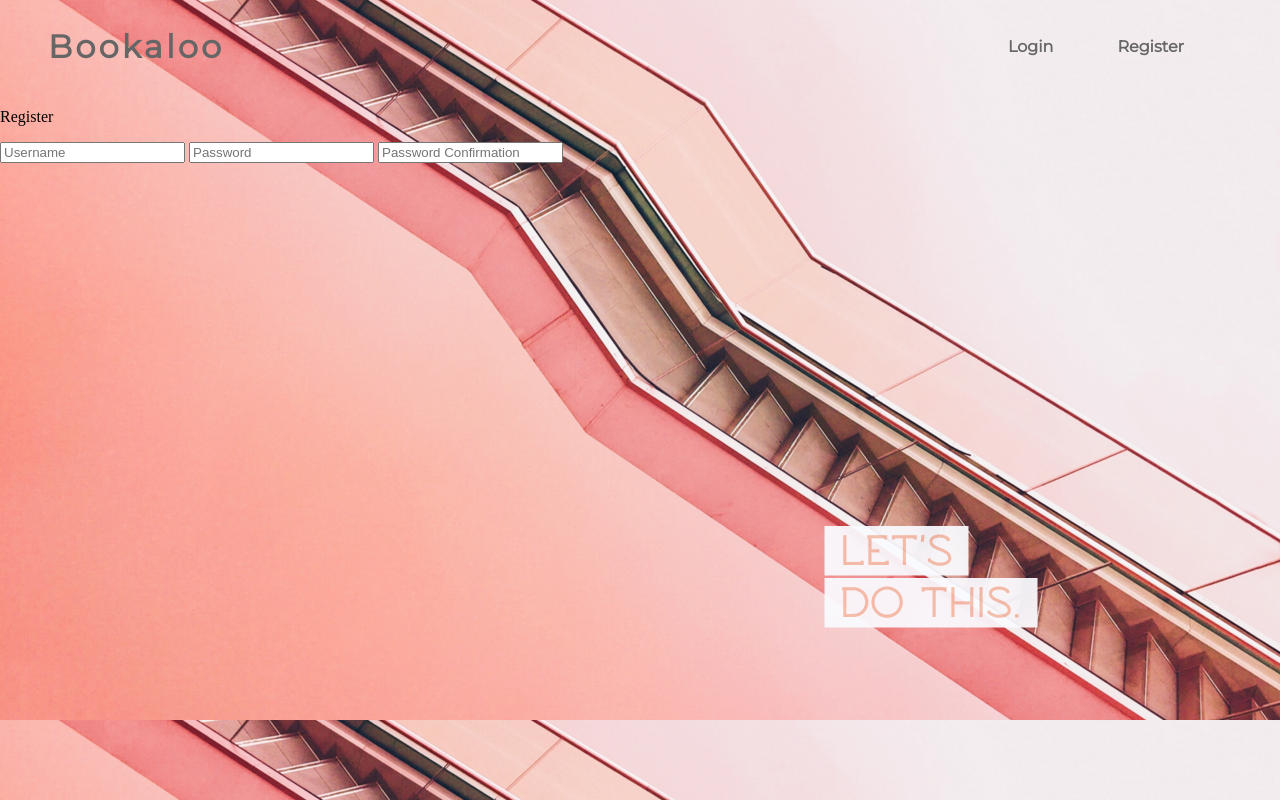
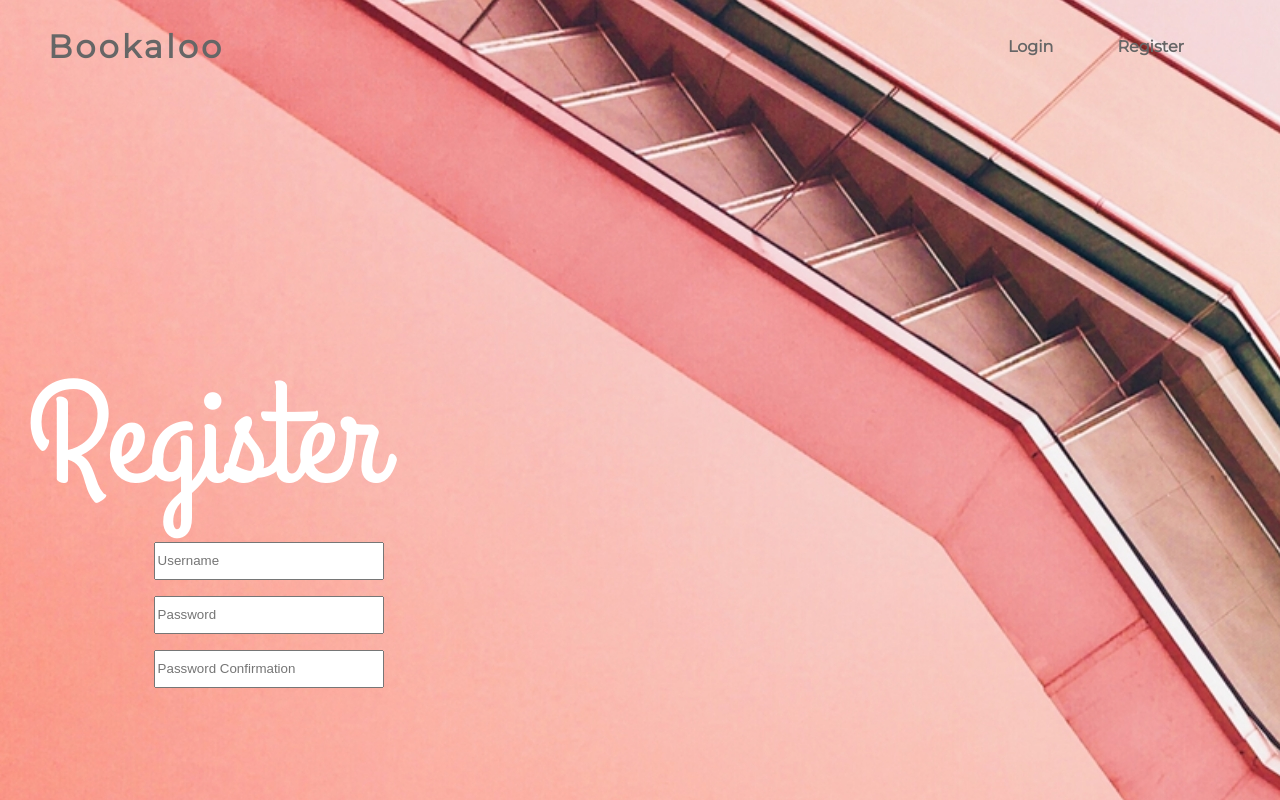
Before and after one commit to mroldan747/Bookaloo, a Flask app: page /register in a window 1280 px wide. Run offline with Flask 2, Linux system fonts and the light colour scheme.

Commit message:
Register page done on html and css

```diff
--- a/static/styles.css
+++ b/static/styles.css
@@ -6,12 +6,19 @@
     font-style: normal;
 }
 
+html{
+    width: 100%;
+    height: 100%;
+}
+
 body{
     background-image: url('/static/background.jpg');
-    background-size: 100%;
+
     margin: 0;
     display: grid;
     grid-template-rows: 1.5fr 2fr;
+    width: 100%;
+    height: 100%;
 }
 
 
@@ -52,7 +59,7 @@
 }
 /* MAIN */
 main{
-    display: flex;
+    display: grid;
     flex-direction: column;
 
 }
@@ -93,3 +100,34 @@
     font-weight: bold;
     text-decoration: none;
 }
+
+
+/*---------------------------- REGISTER -------------------------------------*/
+
+.register-form{
+
+    display: grid;
+    grid-template-columns: 30%;
+    grid-template-rows: 40% 60%;
+
+
+}
+.register-form p{
+    font-family: 'Grand Hotel';
+    font-size: 9rem;
+    color: white;
+    margin: 0rem 0rem;
+    justify-self: end;
+
+}
+
+.rform{
+    display: flex;
+    flex-direction: column;
+    justify-self: end;
+    width: 60%;
+}
+.rform input{
+    margin-top: 1rem;
+    height: 2rem;
+}
--- a/templates/index.html
+++ b/templates/index.html
@@ -1,13 +1,13 @@
 {% extends "layout.html" %}
 
 {% block main %}
-    <div class="hello-main ">
-        <div class="hello row">
+    <div class="hello-main">
+        <div class="hello">
             <p>Hello</p>
         </div>
 
         {% if not session.user_id%}
-            <div class="register row">
+            <div class="register">
                 <p><a href="/register">Register</a></p>
             </div>
         {% endif %}
--- a/templates/register.html
+++ b/templates/register.html
@@ -1,10 +1,13 @@
 {% extends "layout.html" %}
 
 {% block main %}
-    <p>Register</p>
-    <form action="">
-        <input type="text" name="username"  placeholder="Username" id="username">
-        <input type="password" name="password" id="password" placeholder="Password">
-        <input type="password" name="password-confir" id="password-confir" placeholder="Password Confirmation">
-    </form>
+    <div class="register-form">
+        <p>Register</p>
+        <form class= "rform" action="">
+            <input type="text" name="username"  placeholder="Username" id="username">
+            <input type="password" name="password" id="password" placeholder="Password">
+            <input type="password" name="password-confir" id="password-confir" placeholder="Password Confirmation">
+        </form>
+    </div>
+
 {% endblock %}
```
